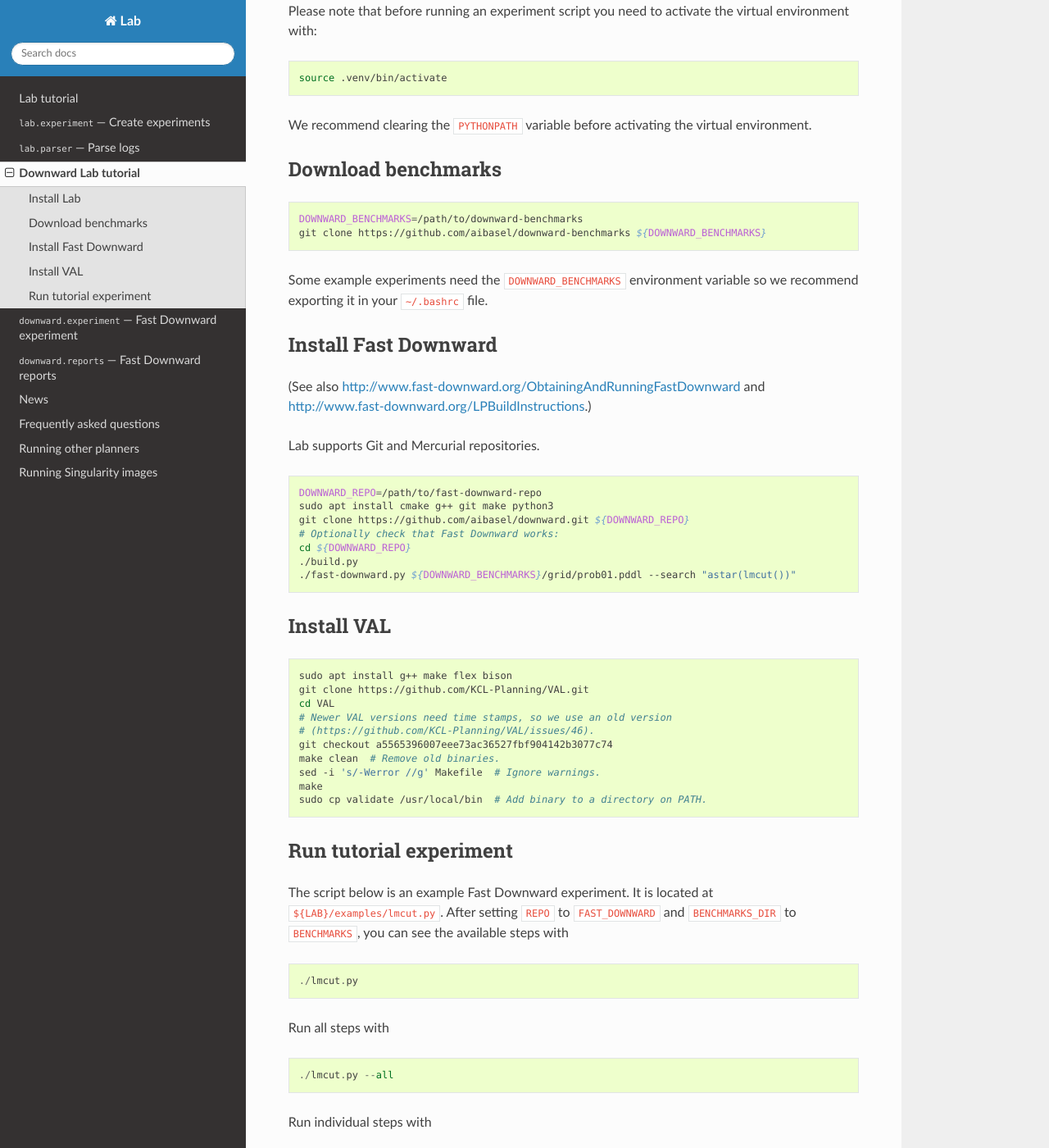
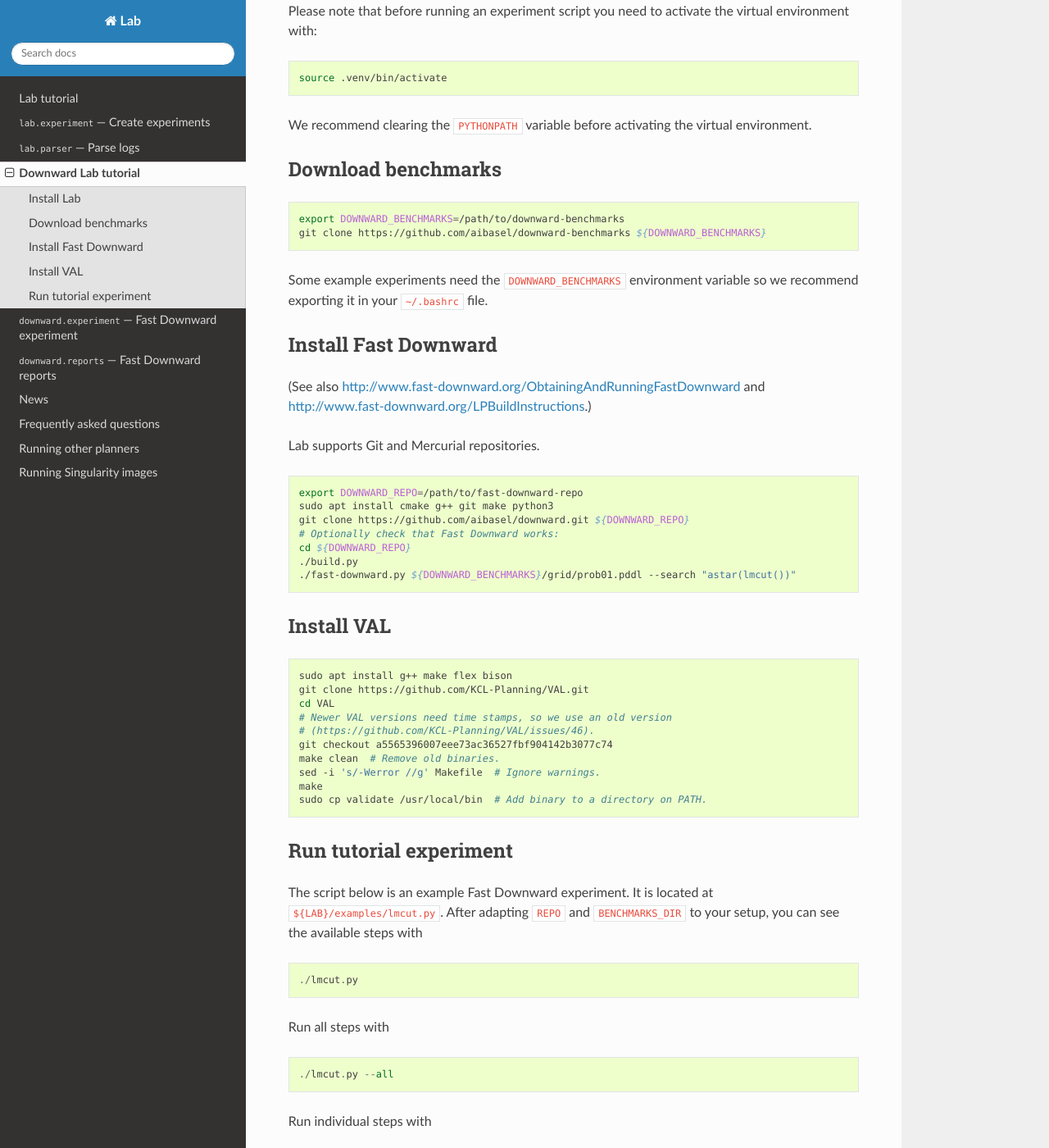
Before and after one commit to aibasel/lab, a Sphinx documentation site: the page built from docs/downward.tutorial.rst, in a window 1280 px wide and 1400 px high, scrolled down 966 px. Shown: the whole window at 82% size. Built offline with Sphinx 7.4.7 and the Read the Docs theme 2.0.0, drawn with Linux system fonts in a browser that asks for light colours; pages that are not in the unit, such as notebooks, are missing from menus.

Commit message:
Export Bash variables in tutorial.

```diff
--- a/docs/downward.tutorial.rst
+++ b/docs/downward.tutorial.rst
@@ -13,7 +13,7 @@ Download benchmarks
 
 ::
 
-    DOWNWARD_BENCHMARKS=/path/to/downward-benchmarks
+    export DOWNWARD_BENCHMARKS=/path/to/downward-benchmarks
     git clone https://github.com/aibasel/downward-benchmarks ${DOWNWARD_BENCHMARKS}
 
 Some example experiments need the ``DOWNWARD_BENCHMARKS`` environment
@@ -31,7 +31,7 @@ Lab supports Git and Mercurial repositories.
 
 ::
 
-    DOWNWARD_REPO=/path/to/fast-downward-repo
+    export DOWNWARD_REPO=/path/to/fast-downward-repo
     sudo apt install cmake g++ git make python3
     git clone https://github.com/aibasel/downward.git ${DOWNWARD_REPO}
     # Optionally check that Fast Downward works:
@@ -62,10 +62,9 @@ Run tutorial experiment
 -----------------------
 .. highlight:: python
 
-The script below is an example Fast Downward experiment. It is located
-at ``${LAB}/examples/lmcut.py``. After setting ``REPO`` to
-``FAST_DOWNWARD`` and ``BENCHMARKS_DIR`` to ``BENCHMARKS``, you can see
-the available steps with ::
+The script below is an example Fast Downward experiment. It is located at
+``${LAB}/examples/lmcut.py``. After adapting ``REPO`` and
+``BENCHMARKS_DIR`` to your setup, you can see the available steps with ::
 
     ./lmcut.py
 
```
